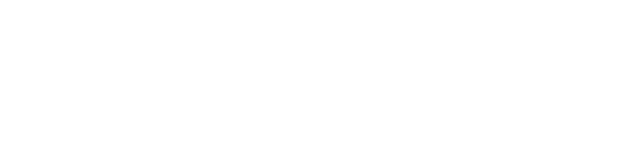
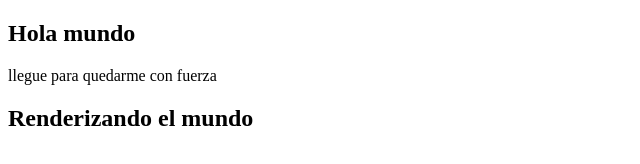
Before and after one commit to roymamaniqu/proyecto-git, a plain HTML site: page index.html in a window 1280 px wide. Shown: the whole page, without its empty margins (0-640 px from the left). Drawn offline with Linux system fonts and the light colour scheme.

Commit message:
Modificado con VScode

```diff
--- a/index.html
+++ b/index.html
@@ -2,10 +2,14 @@
 <html lang="en">
 <head>
     <meta charset="UTF-8">
-    <meta name="viewport" content="width=device-width, initial-scale=1.0">
-    <title>Cambios con GIT</title>
+
+    <title>Cambios con GIT desde VScode</title>
 </head>
 <body>
-
+   <h2>Hola mundo</h2>
+   <p>llegue para quedarme con fuerza</p>
+   <h2>
+       Renderizando el mundo
+   </h2>
 </body>
 </html>
```
